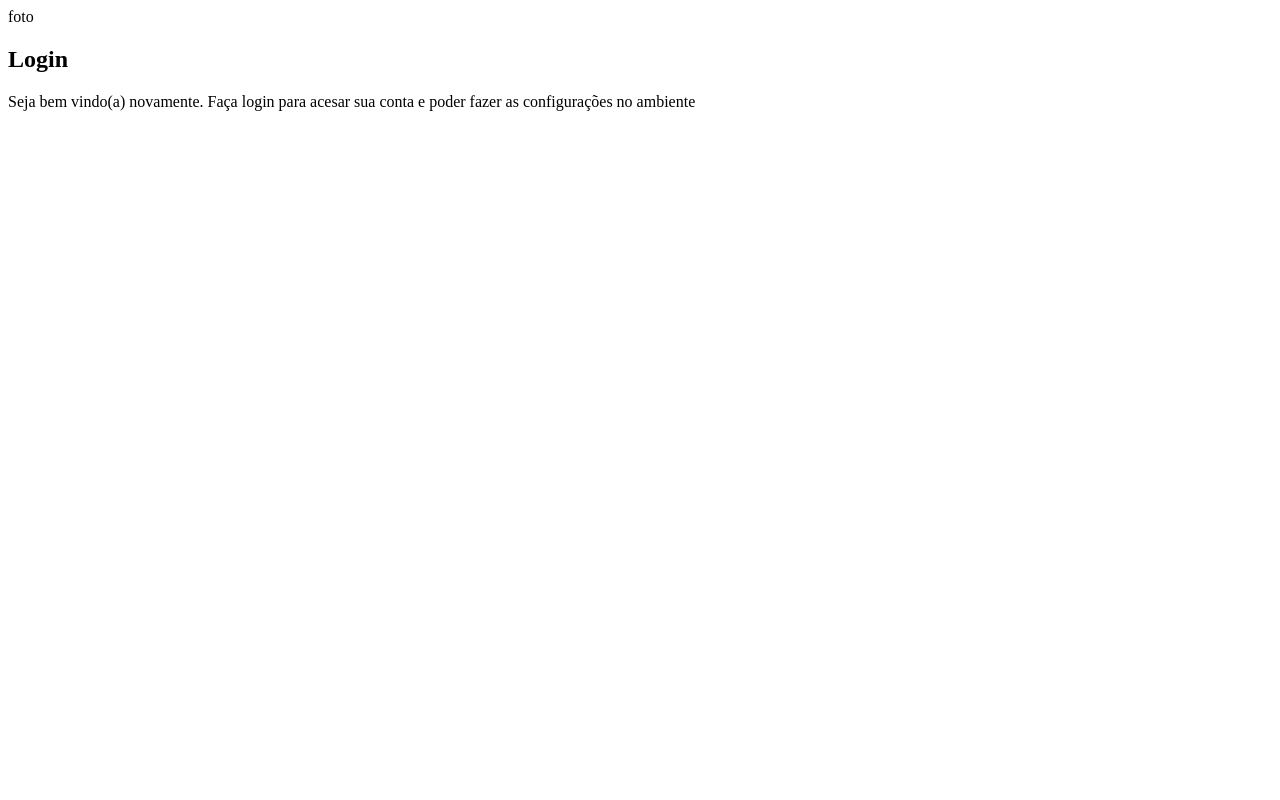
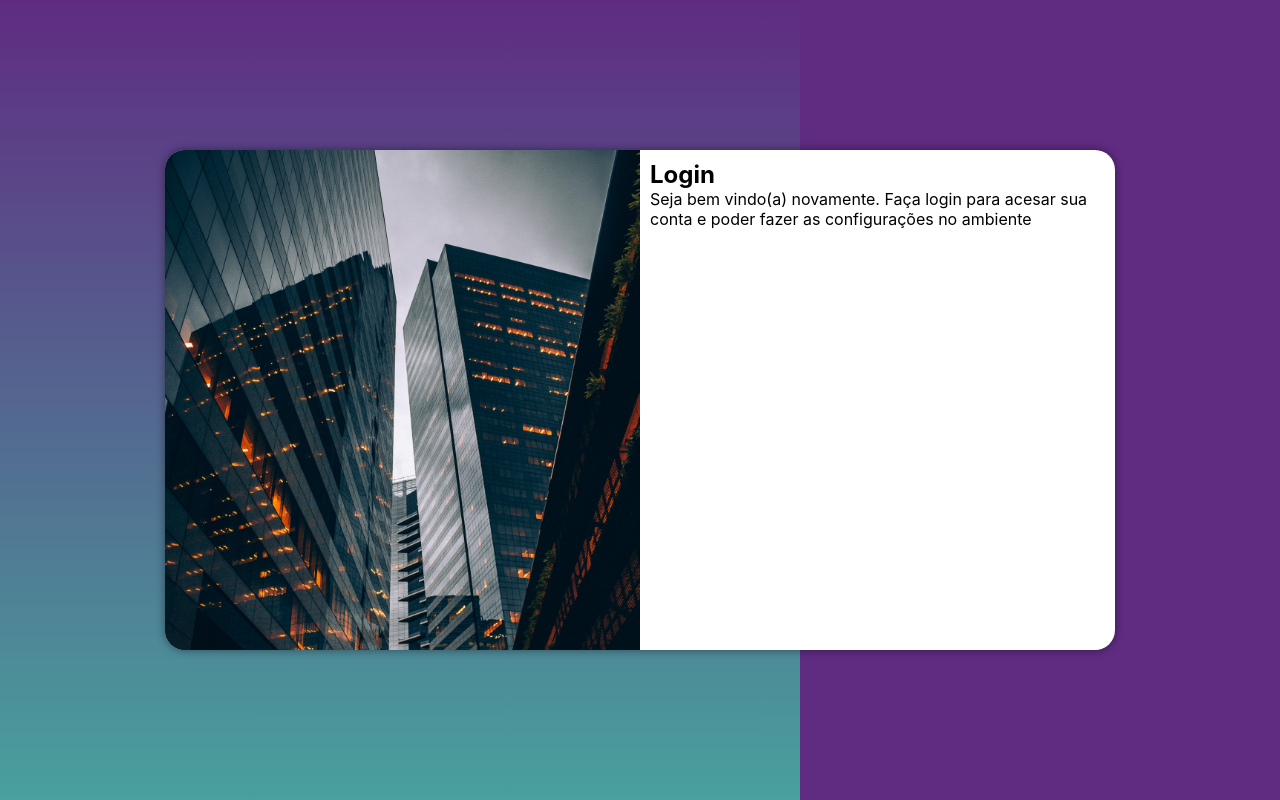
Before and after one commit to jairojr1985/projeto-login, a plain HTML site: page index.html in a window 1280 px wide. Drawn offline with Linux system fonts and the light colour scheme.

Commit message:
atualização media-query 15-10-23

```diff
--- /dev/null
+++ b/estilos/media-query.css
@@ -0,0 +1,44 @@
+@charset "uft-8";
+
+@media screen and (min-width:768px) and (max-width:992px)
+{
+    body {
+        background-image: linear-gradient(to top,#49a09d, #5f2c82);
+    }
+
+    section#login {
+        width: 80vw;
+    }
+
+    section#login > div#imagem {
+        float: left;
+        width:30%;
+        height:100%;
+    }
+
+    section#login > div#formulario {
+        float:right;
+        width:70%;
+    }
+}
+
+@media screen and (min-width:992px) {
+    body {
+        background-image: linear-gradient(to top,#49a09d,#5f2c82);
+    }
+
+    section#login {
+        width: 950px;
+    }
+
+    section#login > div#imagem{
+        float: left;
+        width:50%;
+        height: 100%;
+    }
+
+    section#login > div#formulario {
+        float:right;
+        width:50%;
+    }
+}
--- a/estilos/style.css
+++ b/estilos/style.css
@@ -1,6 +1,55 @@
 @charset "utf-8";
 /*
 Paleta de cores
-Verde:#49a9d
+Verde:#49a09d
 Lilas:#5f2c82
 */
+*{
+    font-family:-apple-system, BlinkMacSystemFont, 'Segoe UI', Roboto, Oxygen, Ubuntu, Cantarell, 'Open Sans', 'Helvetica Neue', sans-serif;
+    padding: 0px;
+    margin: 0px;
+    box-sizing: border-box;
+}
+
+body, html{
+    background-color:#5f2c82 ;
+    height: 100vh;
+    width: 100vh;
+
+}
+
+main{
+    position: relative;
+    height: 100vh;
+    width: 100vw;
+}
+
+section#login{
+
+    position: absolute;
+    top:50%;
+    left:50%;
+    transform: translate(-50%, -50%);
+    overflow: hidden;
+    background-color: white;
+    width:250px;
+    height: 500px;
+    border-radius: 20px;
+    box-shadow: 0px 0px 10px rgba(0, 0, 0, 0.452);
+
+    transition: width 0.3s, height 0.3s;
+    transition-timing-function: ease;
+}
+
+section#login > div#imagem {
+    display:block;
+    background: #5f2c82 url(../imagens/bilding.jpg) no-repeat;
+    background-size: cover;
+    background-position: left top;
+    height: 200px;
+}
+
+section#login > div#formulario {
+    display:block;
+    padding: 10px;
+}
--- a/index.html
+++ b/index.html
@@ -3,14 +3,15 @@
 <head>
     <meta charset="UTF-8">
     <meta name="viewport" content="width=device-width, initial-scale=1.0">
-    <title>Document</title>
+    <title>Login</title>
     <link rel="stylesheet" href="estilos/style.css">
+    <link rel="stylesheet" href="estilos/media-query.css">
 </head>
 <body>
     <main>
-        <section id="Login">
+        <section id="login">
             <div id="imagem">
-                foto
+
             </div>
             <div id="formulario">
                 <h1>Login</h1>
```
